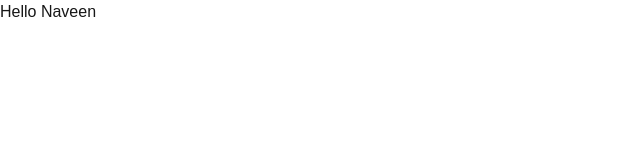
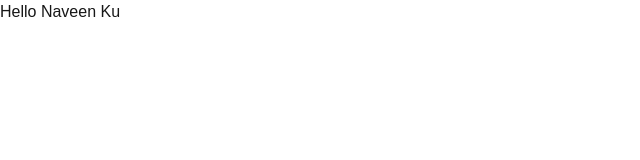
Before and after one commit to codeNaveen1234/Next-JS, a Next.js app: page / in a window 1280 px wide. Shown: the top 160 px of the page, without its empty margins (0-640 px from the left). Built offline with nearby package versions, Linux system fonts and the light colour scheme.

Commit message:
offline data

```diff
--- a/next.config.mjs
+++ b/next.config.mjs
@@ -17,7 +17,8 @@ const pwaConfig =withPWA({
   disable:process.env.NODE_ENV === 'development',
   fallbacks: {},
   workboxOptions: {
-    navigateFallback: undefined, // disable offline fallback page
+    navigateFallback: null,
+    runtimeCaching: [],
   },
 })
 
--- a/src/app/page.js
+++ b/src/app/page.js
@@ -3,7 +3,7 @@
 export default function Home() {
   return (
     <div className="install-prompt">
-      Hello Naveen
+      Hello Naveen Ku
   </div>
   );
 }
```
